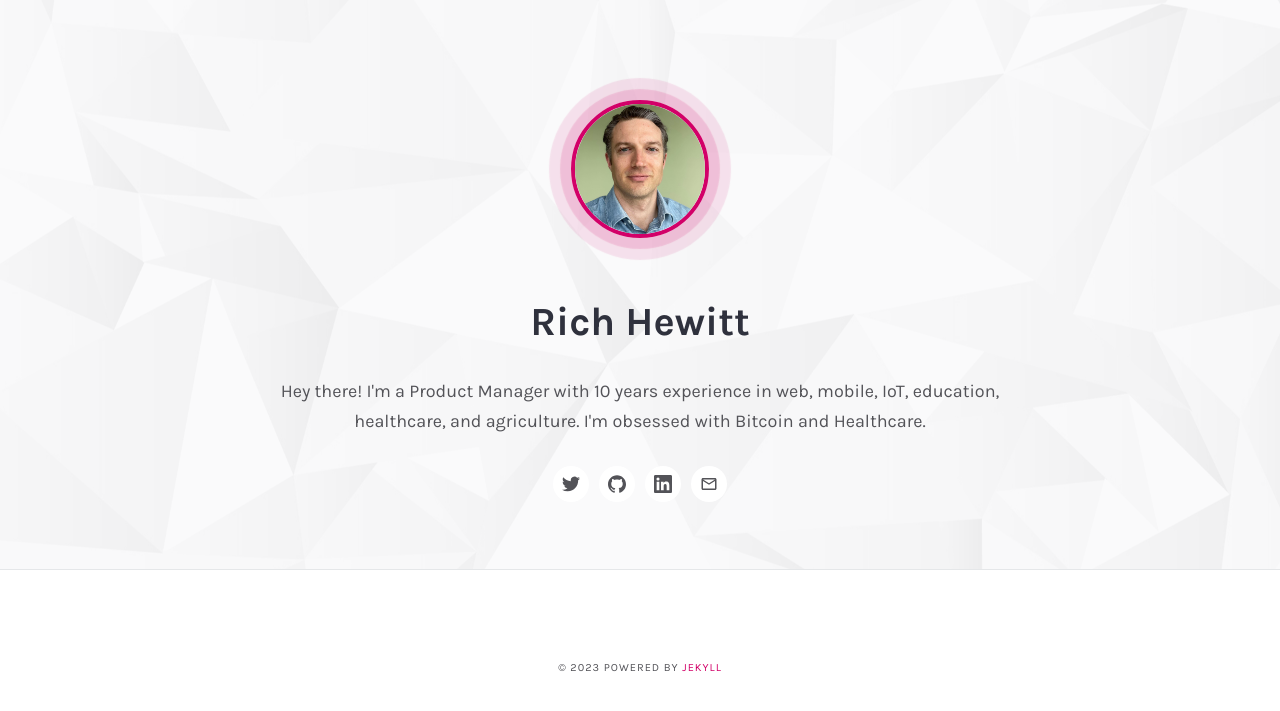
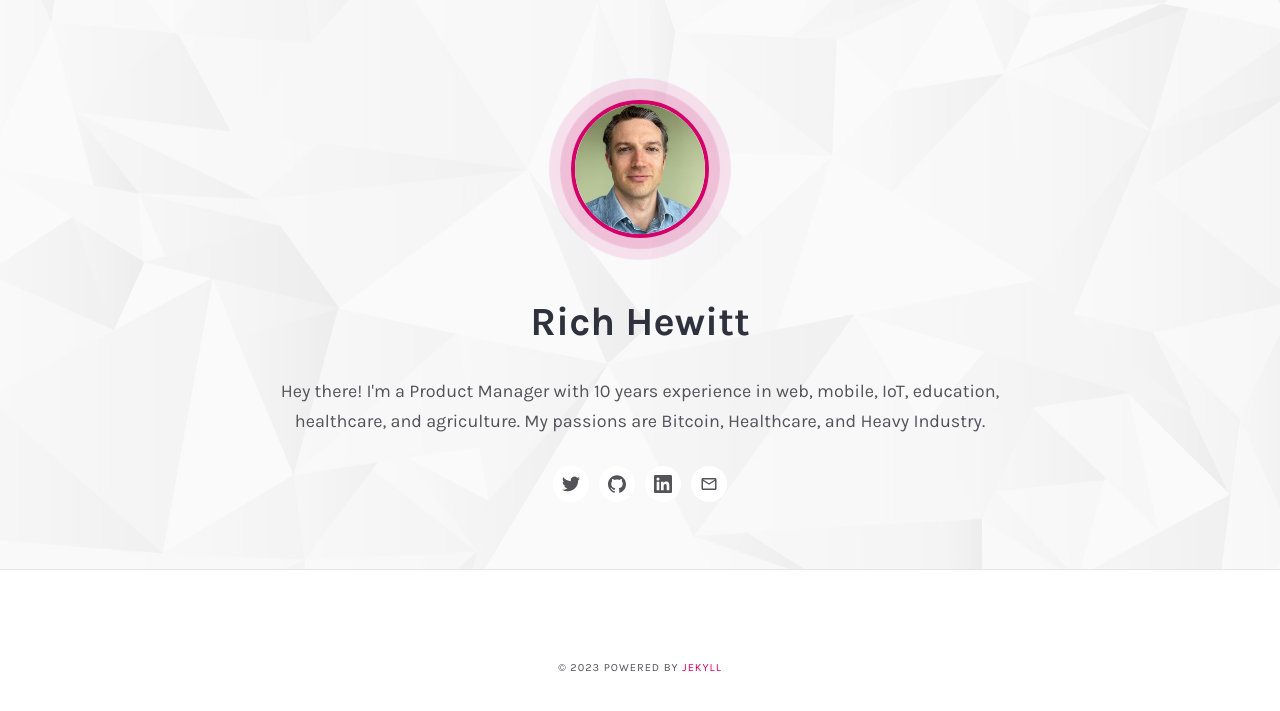
Before and after one commit to richhewitt/richhewitt.github.io, a Jekyll site: the page built from index.html, in a window 1280 px wide. Shown: the top 711 px of the page. Built offline with Jekyll 4.4.1, drawn with Linux system fonts in a browser that asks for light colours; the list of posts is cut into pages by our own code.

Commit message:
Update _config.yml

```diff
--- a/_config.yml
+++ b/_config.yml
@@ -16,7 +16,7 @@ author:
   name: 'Rich Hewitt'
   image: 'authorimage.jpg'
   greetings: 'Rich Hewitt'
-  description: "Hey there! I'm a Product Manager with 10 years experience in web, mobile, IoT, education, healthcare, and agriculture.  I'm obsessed with Bitcoin and Healthcare."
+  description: "Hey there! I'm a Product Manager with 10 years experience in web, mobile, IoT, education, healthcare, and agriculture.  My passions are Bitcoin, Healthcare, and Heavy Industry."
   bio: ''
 
 # Contact form setings
```
